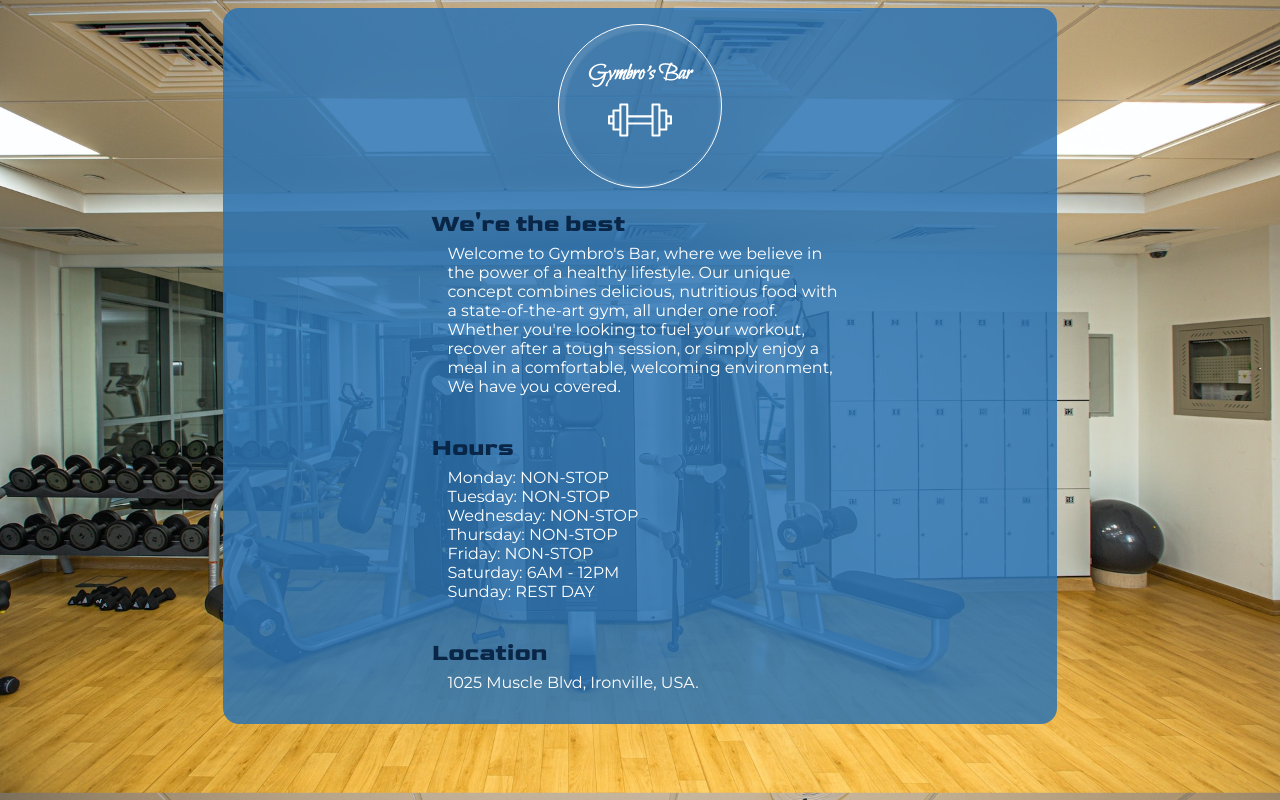
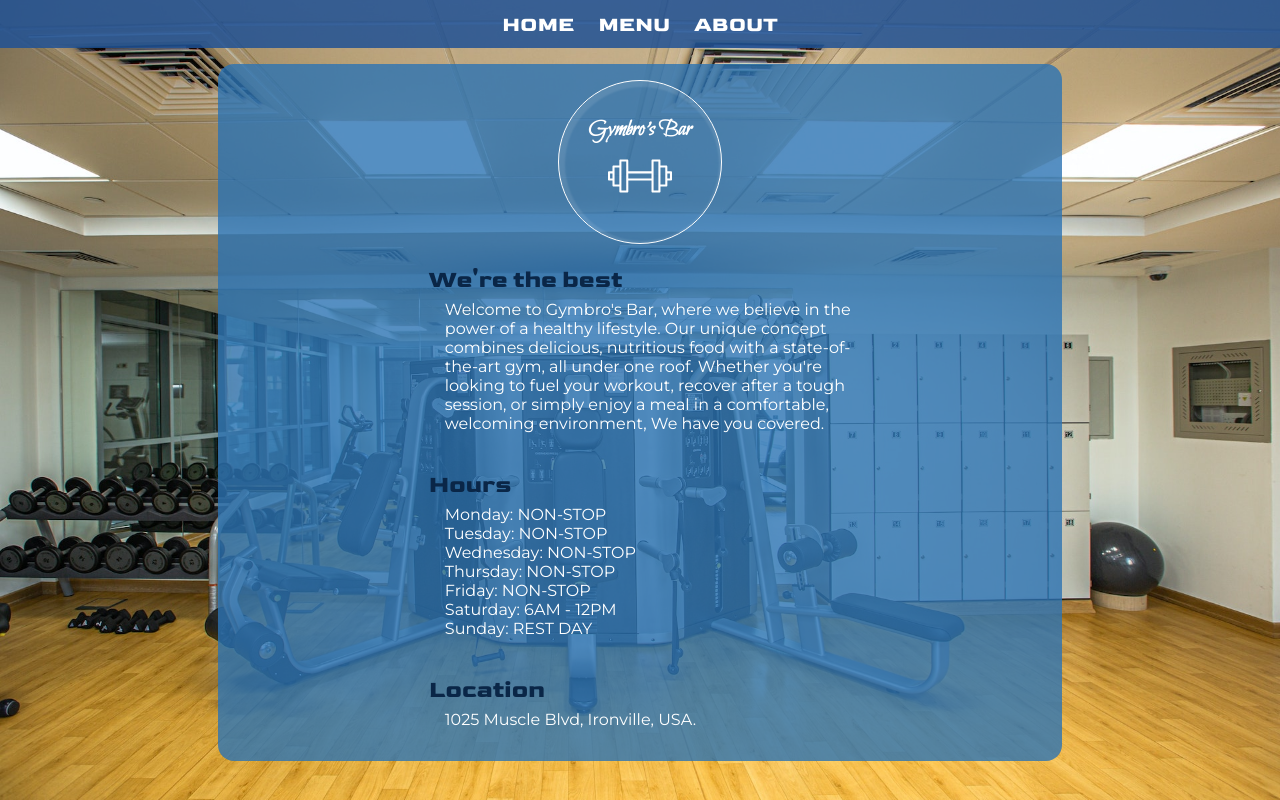
Before and after one commit to jozef-hudec-27/gymbros-bar, a website built with webpack: page dist/index.html in a window 1280 px wide. Built offline with nearby package versions, Linux system fonts and the light colour scheme.

Commit message:
Add navbar

```diff
--- a/src/home.js
+++ b/src/home.js
@@ -7,7 +7,7 @@ export default function() {
 
   // MAIN WRAPPER
 
-  const main = newElement('div', ['main'])
+  const main = newElement('main', ['main'])
   content.appendChild(main)
 
 
@@ -61,7 +61,7 @@ export default function() {
     let title = infoWrappers[i].title
     let html = infoWrappers[i].html
 
-    let infoWrapper = newElement('div', ['info-wrapper'])
+    let infoWrapper = newElement('section', ['info-wrapper'])
 
     let infoWrapperHeading = newElement('h2')
     infoWrapperHeading.textContent = title
--- a/src/index.js
+++ b/src/index.js
@@ -1,4 +1,23 @@
 import './style.scss'
 import paintHomePage from './home'
+import { newElement } from './utilities'
+
+// NAVBAR
+
+const nav = newElement('nav')
+const navOptions = newElement('div', ['nav-options'])
+const navLinks = [['Home', '#'], ['Menu', '#'], ['About', '#']]
+
+for (let i = 0; i < navLinks.length; i++) {
+  let navLink = newElement('a')
+  navLink.textContent = navLinks[i][0]
+  navLink.href = navLinks[i][1]
+  navOptions.appendChild(navLink)
+}
+
+nav.appendChild(navOptions)
+
+document.getElementById('content').appendChild(nav)
+
 
 paintHomePage()
--- a/src/style.scss
+++ b/src/style.scss
@@ -27,6 +27,38 @@ body {
     background-image: url('./assets/images/bg.jpg');
     background-position: center;
     background-size: cover;
+    margin: 0;
+}
+
+nav {
+    background-color: rgba(32, 82, 149, 0.85);
+    margin-bottom: 16px;
+    height: 48px;
+    display: flex;
+    align-items: center;
+
+    a {
+        font-family: goldmanbold, sans-serif;
+        font-size: 1.3rem;
+        color: white;
+        text-decoration: none;
+        transition-duration: 0.5s;
+        text-transform: uppercase;
+
+        &:hover {
+            transform: scale(1.05);
+        }
+    }
+
+    .nav-options {
+        display: flex;
+        gap: 24px;
+        margin: 0 auto;
+    }
+}
+
+#content {
+    padding-bottom: 16px;
 }
 
 h1, h2, h3, h4, h5, h6, p, a {
@@ -76,7 +108,7 @@ h1, h2, h3 {
     margin: 0 auto;
     gap: 8px;
     border-radius: 16px;
-    background-color: rgba(44, 116, 179, 0.85);
+    background-color: rgba(44, 116, 179, 0.8);
     padding: 16px 0;
 }
 
@@ -92,6 +124,6 @@ h1, h2, h3 {
 
 @media (max-width: 700px) {
     .main {
-        max-width: 100%;
+        max-width: 95%;
     }
 }
```
